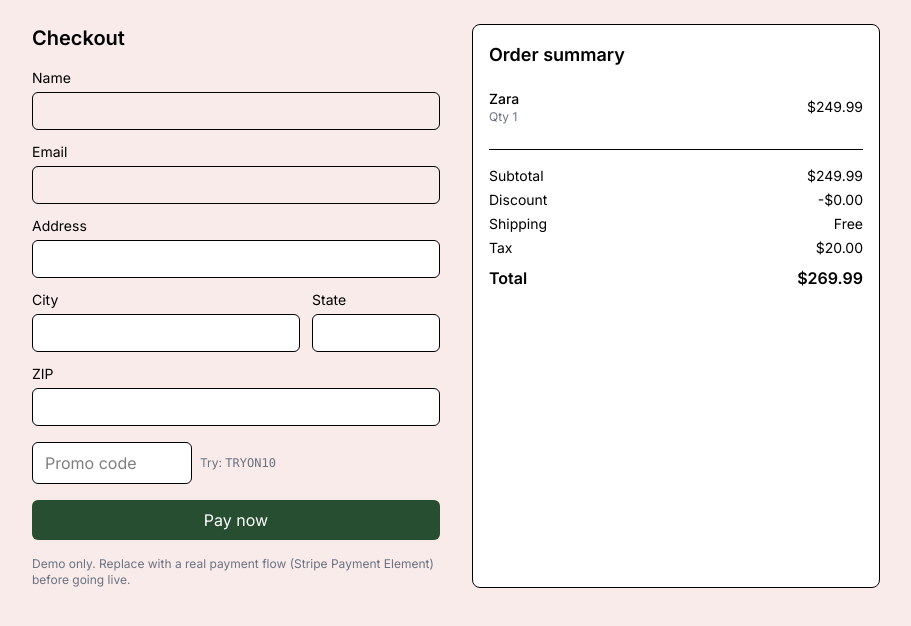
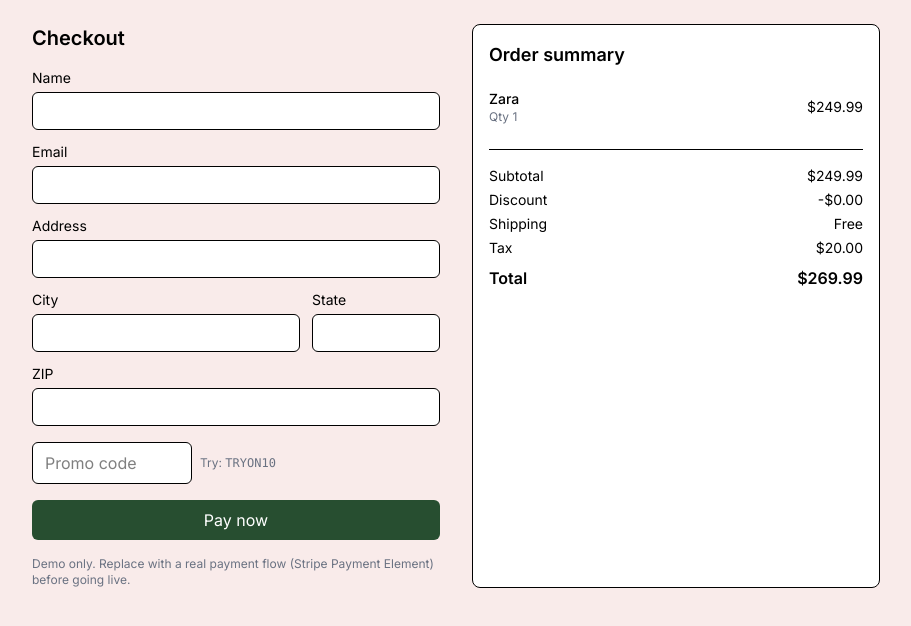
Before and after one commit to johnwalterdennis/Tryon-ai, a Next.js app in the folder frontend/: page /checkout in a window 1280 px wide. Shown: the top 626 px of the page, without its empty margins (184-1095 px from the left). Built offline with nearby package versions, Linux system fonts and the light colour scheme.

Commit message:
checkout ui fix

```diff
--- a/frontend/src/pages/checkout.tsx
+++ b/frontend/src/pages/checkout.tsx
@@ -68,7 +68,7 @@ export default function Checkout() {
           <label className="text-sm">
             Name
             <input
-              className="input"
+              className="input bg-white"
               value={fields.name}
               onChange={onChange("name")}
               autoComplete="name"
@@ -77,7 +77,7 @@ export default function Checkout() {
           <label className="text-sm">
             Email
             <input
-              className="input"
+              className="input bg-white"
               value={fields.email}
               onChange={onChange("email")}
               autoComplete="email"
```
